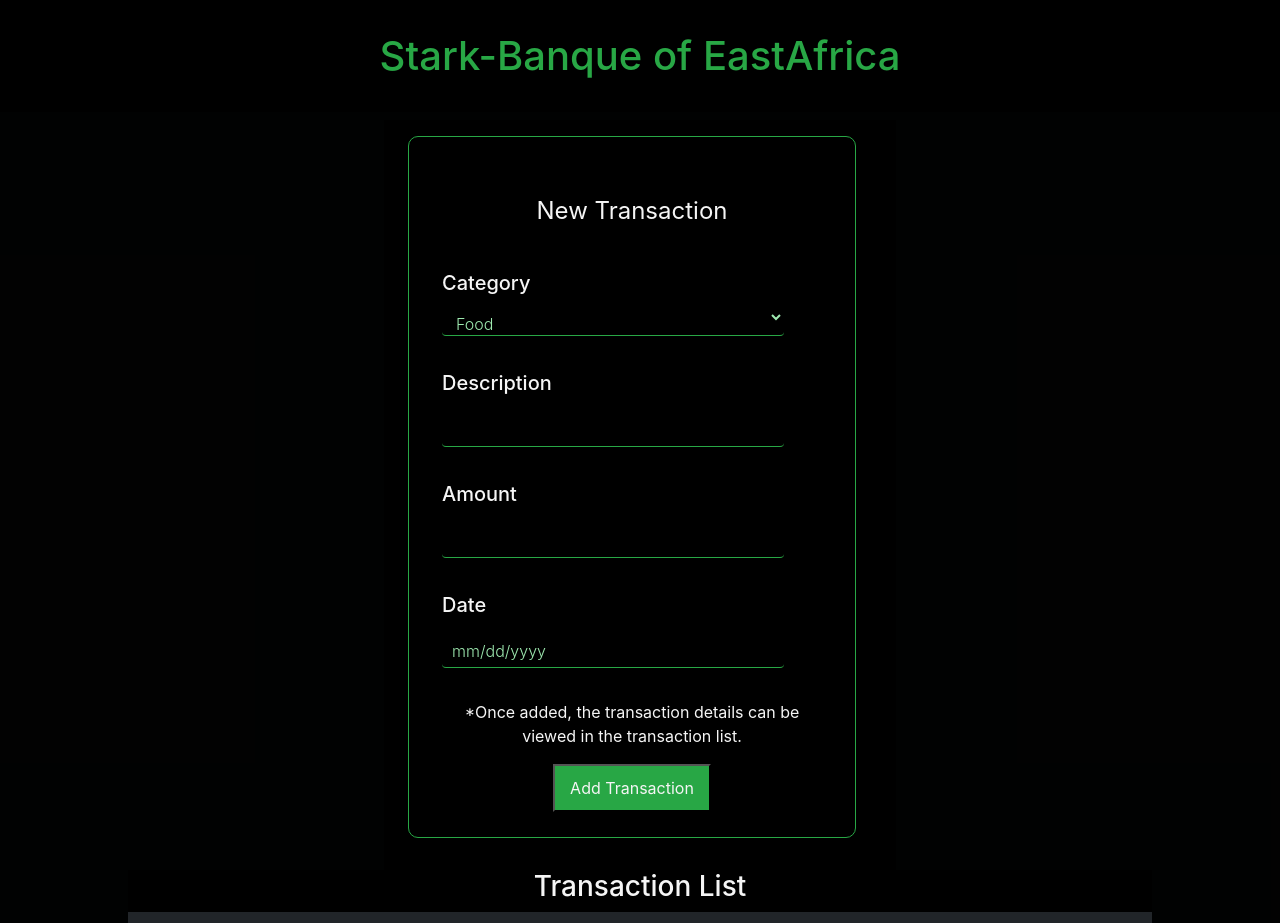
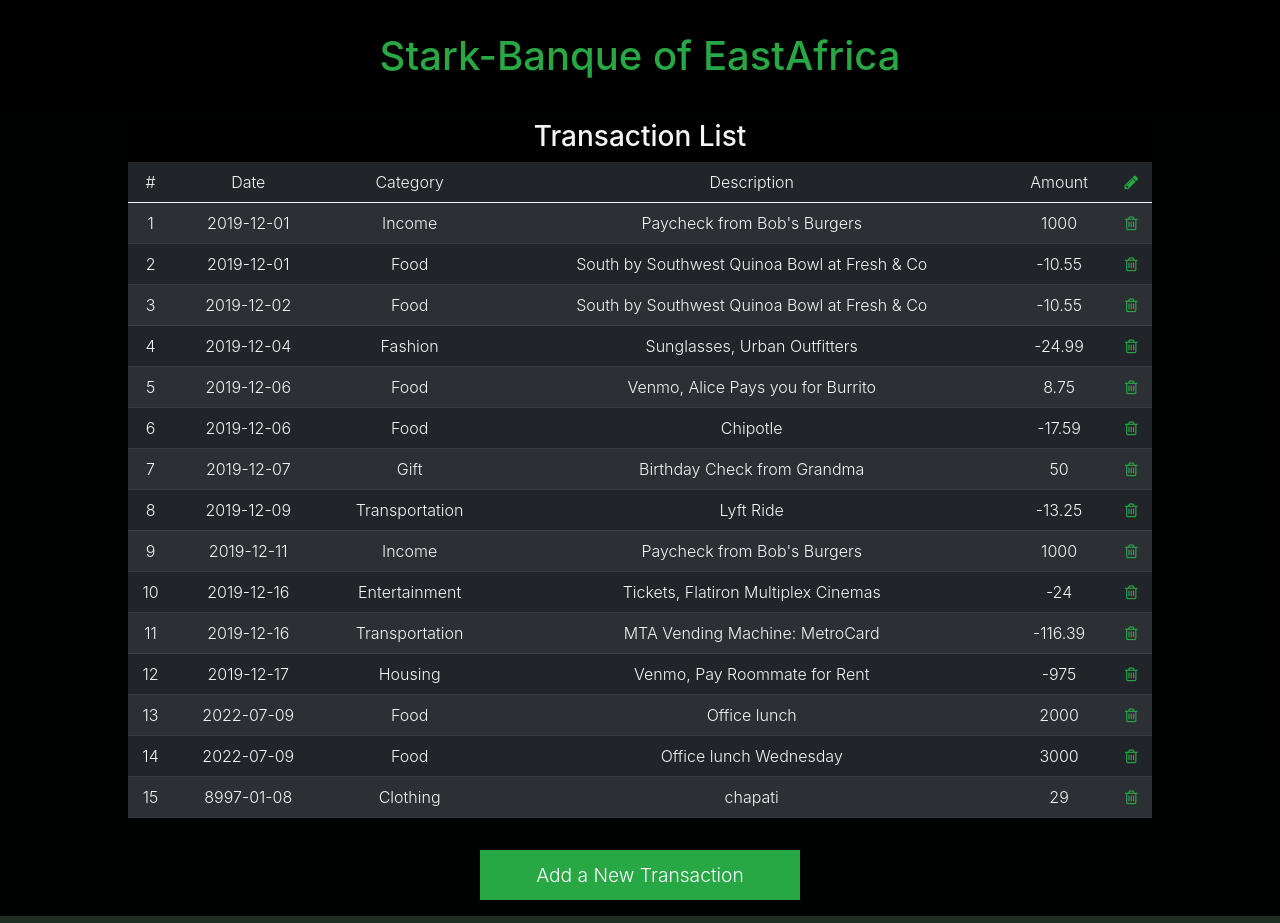
Before and after one commit to michellemwangi01/Stark-Banque, a React (Create React App) app: page / in a window 1280 px wide. Shown: the top 923 px of the page. Built offline with nearby package versions, Linux system fonts and the light colour scheme; data requests are answered from the project's data file.

Commit message:
added button to toggle form view

```diff
--- a/src/App.js
+++ b/src/App.js
@@ -8,6 +8,7 @@ import TransactionForm from './Components/TransactionForm';
 function App() {
 
   const [transactions, setTransactions] = useState([])
+  const [formToggler, setFormToggler] = useState(false)
 
   function addNewTransaction(newTrans){
     console.log(newTrans);
@@ -35,14 +36,20 @@ function App() {
 
 
 
+ const formTogglerHandler = () =>  {
+  setFormToggler(!formToggler)
+ }
 
-  console.log(transactions);
+
+
+
+  //console.log(transactions);
   return (
     <div className="App">
     <h1>Stark-Banque of EastAfrica</h1>
-    <TransactionForm onSubmitTransaction = {addNewTransaction}  />
     <TransactionsList transactions={transactions}/>
-
+    <button onClick={formTogglerHandler} id="formTogglerButton">Add a New Transaction</button>
+    {formToggler ?  <TransactionForm onSubmitTransaction = {addNewTransaction}  /> : null  }
     </div>
   );
 }
--- a/src/Components/TransactionForm.js
+++ b/src/Components/TransactionForm.js
@@ -29,7 +29,7 @@ const TransactionForm = ({onSubmitTransaction}) => {
   return (
     <form  id="addTransaction">
     <fieldset id="IdentityKinInfo" class="row g-3 scheduler-border">
-        <legend class="scheduler-border"> New Transaction</legend>
+        {/* <legend class="scheduler-border"> New Transaction</legend> */}
 
         <div class="transactionDetailInputDiv">
             <label class="clientdeets" for="selectOption">Category</label>
--- a/src/Styles/customStyles.css
+++ b/src/Styles/customStyles.css
@@ -42,6 +42,25 @@ table{
 i{
     background-color: transparent;
     color: var(--primary-color);
+}
+#formTogglerButton{
+    font-weight: 300;
+    padding: 10px 15px;
+    margin: 1rem;
+    color: white;
+    font-size: 1.2rem;
+    border: none;
+    border: 1px solid var(--primary-color);
+    width: 20rem;
+    background-color: var(--primary-color);
+
+}
+#formTogglerButton:hover
+{
+    background-color: rgba(11, 11, 11, 0.7);
+    transform: scale(1.02);
+    font-weight: 400;
+
 }
   /* **********************form CSS****************** */
 #newVendorFormContainer, #addTransaction{
```
